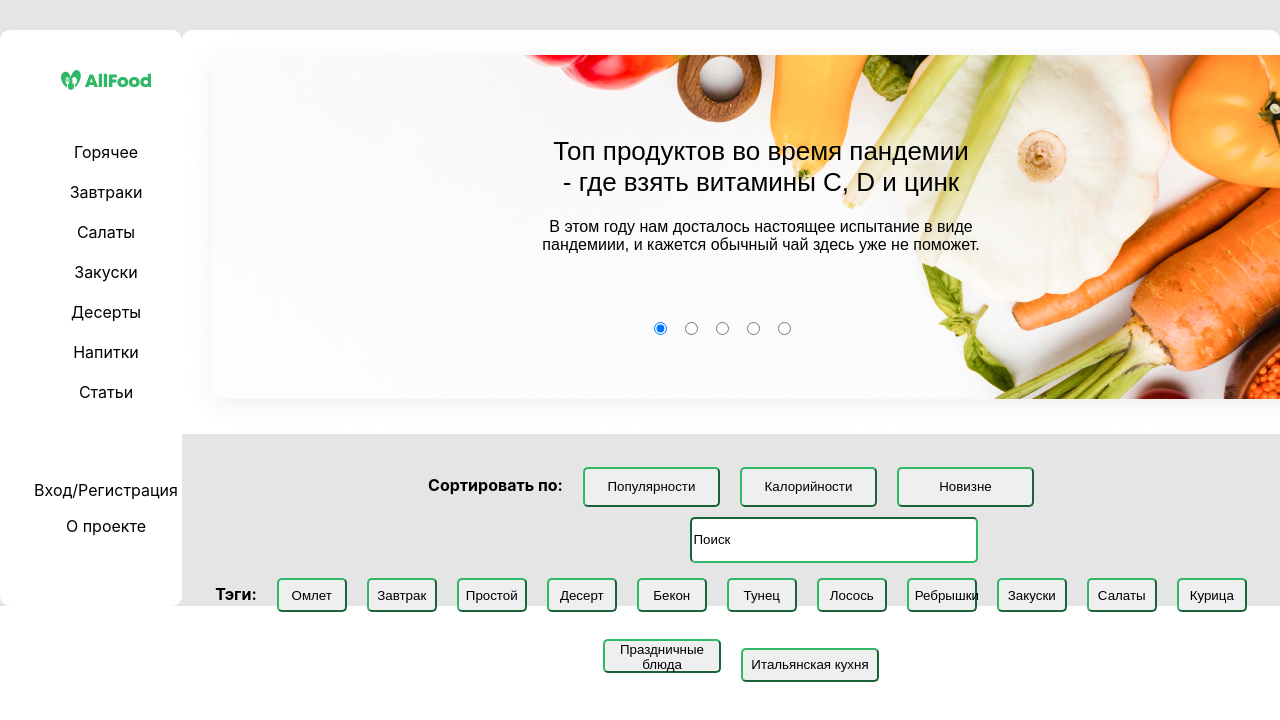
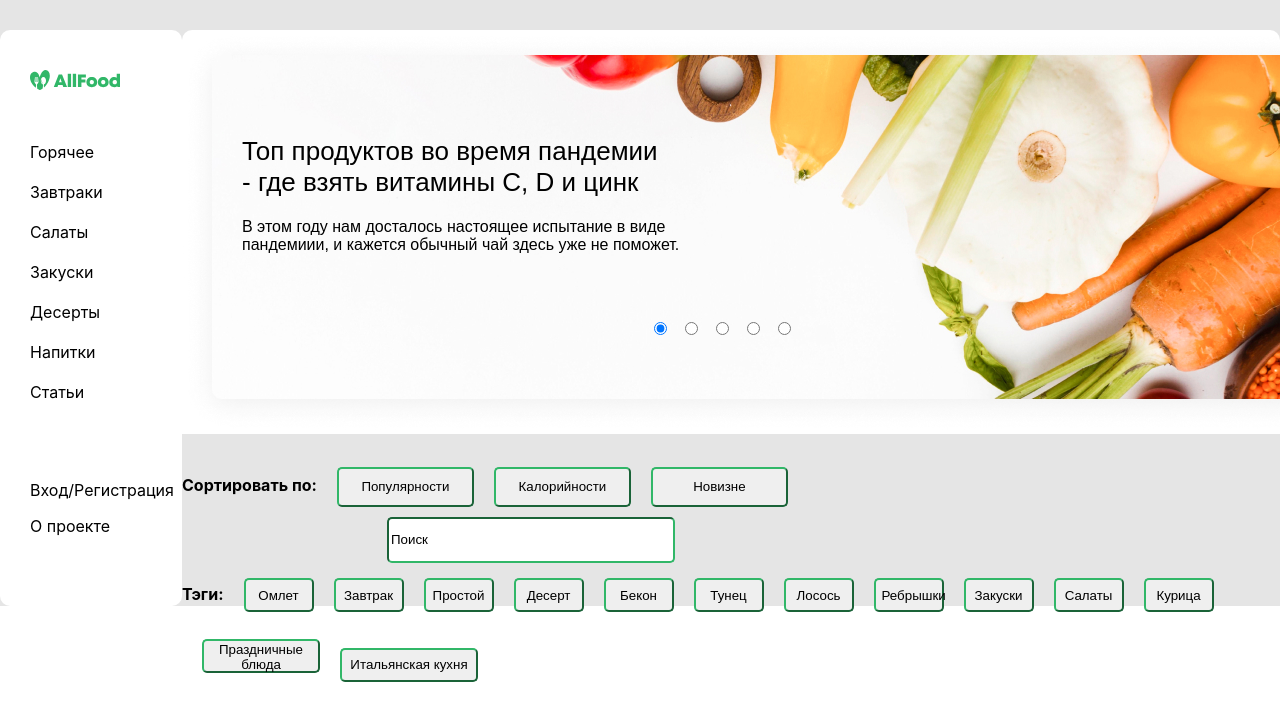
Before and after one commit to attorney2005/food-market, a React (Create React App) app in the folder my-app/: page / in a window 1280 px wide. Shown: the top 720 px of the page. Built offline with nearby package versions, Linux system fonts and the light colour scheme.

Commit message:
Сделал компонент HeaderPresentation

```diff
--- a/my-app/src/App.css
+++ b/my-app/src/App.css
@@ -1,5 +1,5 @@
 .App {
-  text-align: center;
+
 }
 
 .App-logo {
--- a/my-app/src/App.tsx
+++ b/my-app/src/App.tsx
@@ -2,7 +2,7 @@
 import './App.css';
 import React from 'react';
 import Header from './components/header/header';
-import Header__aside from "./components/header-aside/header-aside";
+import HeaderAside from "./components/header-aside/header-aside";
 
 function App() {
   return (
--- a/my-app/src/components/header-aside/header-aside.tsx
+++ b/my-app/src/components/header-aside/header-aside.tsx
@@ -5,7 +5,7 @@ import '../../utils/variables.scss';
 import '../../utils/mixins.scss';
 import Header from "../header/header";
 
-function Header__aside(): JSX.Element {
+function HeaderAside(): JSX.Element {
   return (
     <aside className="header__aside">
       <svg width="90" height="20" viewBox="0 0 90 20" fill="none" xmlns="http://www.w3.org/2000/svg">
@@ -48,4 +48,4 @@ function Header__aside(): JSX.Element {
   )
 }
 
-export default Header__aside
+export default HeaderAside
--- /dev/null
+++ b/my-app/src/components/header-presentation/header-presentation.scss
@@ -0,0 +1,54 @@
+
+.header__presentation {
+  float: right;
+  padding-top: 106px;
+  //padding-left: 60px;
+  width: 1098px;
+  height: 344px;
+  background-size: 1098px, auto;
+  border-radius: 10px;
+  background: url(../../header-pictures/pic.jpg) no-repeat;
+}
+
+.header__presentation-title {
+  margin: 0 0 0 60px;
+  font-family: Raleway, sans-serif;
+  font-style: normal;
+  font-weight: 500;
+  font-size: 26px;
+}
+
+.header__presentation-text {
+  margin: 20px 0 0 60px;
+  font-family: Raleway, sans-serif;
+  font-style: normal;
+  font-weight: 400;
+  font-size: 16px;
+}
+
+.header__form {
+  position: absolute;
+  top: 314px;
+  right: 486px;
+}
+
+.header__form-container {
+  display: inline-block;
+  position: relative;
+  padding-left: 10px;
+  margin-bottom: 12px;
+  cursor: pointer;
+  font-size: 22px;
+}
+
+.header__form-input {
+  background-color: #E8E8EB;
+}
+
+.header__form-input:checked {
+  background-color: #31B768;
+}
+
+.header__form-container-checkmark {
+
+}
--- /dev/null
+++ b/my-app/src/components/header-presentation/header-presentation.tsx
@@ -0,0 +1,41 @@
+import React from "react";
+import './header-presentation.scss';
+
+function HeaderPresentation(): JSX.Element {
+  return (
+    <div className="header__presentation">
+      <h1 className="header__presentation-title">
+        Топ продуктов во время пандемии <br></br>
+        - где взять витамины C, D и цинк
+      </h1>
+      <p className="header__presentation-text">
+        В этом году нам досталось настоящее испытание в виде<br></br>
+        пандемиии, и кажется обычный чай здесь уже не поможет.
+      </p>
+      <form className="header__form">
+        <label className="header__form-container" htmlFor="1">
+          <input className="header__form-input" type="radio" name="choose" value="black" checked id="1"/>
+        </label>
+        <span className="header__form-container-checkmark"></span>
+        <label className="header__form-container" htmlFor="2">
+          <input className="header__form-input" type="radio" name="choose" value="black" id="2"/>
+        </label>
+        <span className="header__form-container-checkmark"></span>
+        <label className="header__form-container" htmlFor="3">
+          <input className="header__form-input" type="radio" name="choose" value="black" id="3"/>
+        </label>
+        <span className="header__form-container-checkmark"></span>
+        <label className="header__form-container" htmlFor="4">
+          <input className="header__form-input" type="radio" name="choose" value="black" id="4"/>
+        </label>
+        <span className="header__form-container-checkmark"></span>
+        <label className="header__form-container" htmlFor="5">
+          <input className="header__form-input" type="radio" name="choose" value="black" id="5"/>
+        </label>
+        <span className="header__form-container-checkmark"></span>
+      </form>
+    </div>
+  )
+}
+
+export default HeaderPresentation
--- a/my-app/src/components/header/header.scss
+++ b/my-app/src/components/header/header.scss
@@ -17,88 +17,59 @@
   grid-template-rows: 344px 100px;
 }
 
-.header__presentation {
-  float: right;
-  padding-top: 106px;
-  //padding-left: 60px;
-  width: 1098px;
-  height: 344px;
-  background-size: 1098px, auto;
-  border-radius: 10px;
-  background: url(../../header-pictures/pic.jpg) no-repeat;
-}
-
-.header__presentation-title {
-  margin: 0 0 0 60px;
-  font-family: Raleway, sans-serif;
-  font-style: normal;
-  font-weight: 500;
-  font-size: 26px;
-}
-
-.header__presentation-text {
-  margin: 20px 0 0 60px;
-  font-family: Raleway, sans-serif;
-  font-style: normal;
-  font-weight: 400;
-  font-size: 16px;
-}
-
-.header__form {
-  position: absolute;
-  top: 314px;
-  right: 486px;
-}
-
-.header__form-container {
-  display: inline-block;
-  position: relative;
-  padding-left: 10px;
-  margin-bottom: 12px;
-  cursor: pointer;
-  font-size: 22px;
-}
-
-.header__form-input {
-  background-color: #E8E8EB;
-}
-
-.header__form-input:checked {
-  background-color: #31B768;
-}
-
-.header__form-container-checkmark {
-
-}
-
-//.header__aside {
-//  display: inline-block;
-//  float: left;
-//  width: 252px;
-//  height: 536px;
-//  padding-top: 40px;
-//  padding-left: 30px;
+//.header__presentation {
+//  float: right;
+//  padding-top: 106px;
+//  //padding-left: 60px;
+//  width: 1098px;
+//  height: 344px;
+//  background-size: 1098px, auto;
 //  border-radius: 10px;
-//  background-color: #FFFFFF;
+//  background: url(../../header-pictures/pic.jpg) no-repeat;
 //}
 //
-//.header__aside-container {
+//.header__presentation-title {
+//  margin: 0 0 0 60px;
+//  font-family: Raleway, sans-serif;
+//  font-style: normal;
+//  font-weight: 500;
+//  font-size: 26px;
+//}
+//
+//.header__presentation-text {
+//  margin: 20px 0 0 60px;
+//  font-family: Raleway, sans-serif;
+//  font-style: normal;
+//  font-weight: 400;
+//  font-size: 16px;
+//}
+//
+//.header__form {
+//  position: absolute;
+//  top: 314px;
+//  right: 486px;
+//}
+//
+//.header__form-container {
+//  display: inline-block;
+//  position: relative;
+//  padding-left: 10px;
+//  margin-bottom: 12px;
+//  cursor: pointer;
+//  font-size: 22px;
+//}
+//
+//.header__form-input {
+//  background-color: #E8E8EB;
+//}
+//
+//.header__form-input:checked {
+//  background-color: #31B768;
+//}
+//
+//.header__form-container-checkmark {
 //
 //}
-//
-//.header__aside-text {
-//  margin-top: 20px;
-//}
-//.header__aside-text:first-child {
-//  margin-top: 48px;
-//}
-//
-//.header__aside-login {
-//  margin-top: 78px;
-//  border: #01170A;
-//  background-size: 1px;
-//}
-
 
 .header__sort {
 padding-top: 50px;
--- a/my-app/src/components/header/header.tsx
+++ b/my-app/src/components/header/header.tsx
@@ -3,45 +3,47 @@ import ReactDOM from "react-dom"
 import './header.scss';
 import '../../utils/variables.scss';
 import '../../utils/mixins.scss';
-import Header__aside from "../header-aside/header-aside";
+import HeaderAside from "../header-aside/header-aside";
+import HeaderPresentation from "../header-presentation/header-presentation";
 
 function Header(): JSX.Element {
   return (
     <div className="header clearfix">
-      <Header__aside/>
+      <HeaderAside/>
       <div className="header__container">
-        <div className="header__presentation">
-          <h1 className="header__presentation-title">
-            Топ продуктов во время пандемии <br></br>
-            - где взять витамины C, D и цинк
-          </h1>
-          <p className="header__presentation-text">
-            В этом году нам досталось настоящее испытание в виде<br></br>
-            пандемиии, и кажется обычный чай здесь уже не поможет.
-          </p>
-          <form className="header__form">
-            <label className="header__form-container" htmlFor="1">
-              <input className="header__form-input" type="radio" name="choose" value="black" checked id="1"/>
-            </label>
-            <span className="header__form-container-checkmark"></span>
-            <label className="header__form-container" htmlFor="2">
-              <input className="header__form-input" type="radio" name="choose" value="black" id="2"/>
-            </label>
-            <span className="header__form-container-checkmark"></span>
-            <label className="header__form-container" htmlFor="3">
-              <input className="header__form-input" type="radio" name="choose" value="black" id="3"/>
-            </label>
-            <span className="header__form-container-checkmark"></span>
-            <label className="header__form-container" htmlFor="4">
-              <input className="header__form-input" type="radio" name="choose" value="black" id="4"/>
-            </label>
-            <span className="header__form-container-checkmark"></span>
-            <label className="header__form-container" htmlFor="5">
-              <input className="header__form-input" type="radio" name="choose" value="black" id="5"/>
-            </label>
-            <span className="header__form-container-checkmark"></span>
-          </form>
-        </div>
+        <HeaderPresentation/>
+        {/*<div className="header__presentation">*/}
+        {/*  <h1 className="header__presentation-title">*/}
+        {/*    Топ продуктов во время пандемии <br></br>*/}
+        {/*    - где взять витамины C, D и цинк*/}
+        {/*  </h1>*/}
+        {/*  <p className="header__presentation-text">*/}
+        {/*    В этом году нам досталось настоящее испытание в виде<br></br>*/}
+        {/*    пандемиии, и кажется обычный чай здесь уже не поможет.*/}
+        {/*  </p>*/}
+        {/*  <form className="header__form">*/}
+        {/*    <label className="header__form-container" htmlFor="1">*/}
+        {/*      <input className="header__form-input" type="radio" name="choose" value="black" checked id="1"/>*/}
+        {/*    </label>*/}
+        {/*    <span className="header__form-container-checkmark"></span>*/}
+        {/*    <label className="header__form-container" htmlFor="2">*/}
+        {/*      <input className="header__form-input" type="radio" name="choose" value="black" id="2"/>*/}
+        {/*    </label>*/}
+        {/*    <span className="header__form-container-checkmark"></span>*/}
+        {/*    <label className="header__form-container" htmlFor="3">*/}
+        {/*      <input className="header__form-input" type="radio" name="choose" value="black" id="3"/>*/}
+        {/*    </label>*/}
+        {/*    <span className="header__form-container-checkmark"></span>*/}
+        {/*    <label className="header__form-container" htmlFor="4">*/}
+        {/*      <input className="header__form-input" type="radio" name="choose" value="black" id="4"/>*/}
+        {/*    </label>*/}
+        {/*    <span className="header__form-container-checkmark"></span>*/}
+        {/*    <label className="header__form-container" htmlFor="5">*/}
+        {/*      <input className="header__form-input" type="radio" name="choose" value="black" id="5"/>*/}
+        {/*    </label>*/}
+        {/*    <span className="header__form-container-checkmark"></span>*/}
+        {/*  </form>*/}
+        {/*</div>*/}
         <div className="header__sort">
           <div className="header__sort-simple">
             <h4 className="header__sort-title">Сортировать по:</h4>
```
